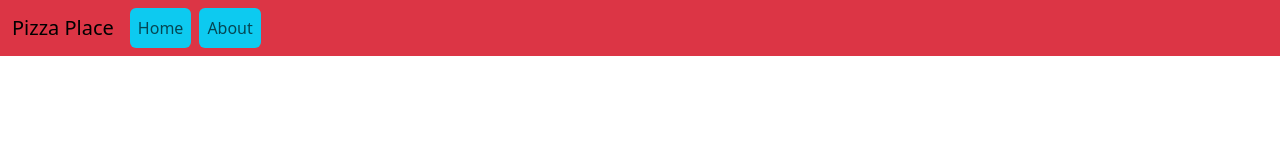
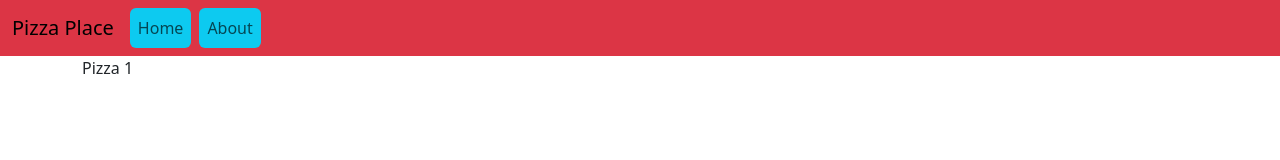
Before and after one commit to danielphilip12/pizza-place, a Vue app: page /pizza/1 in a window 1280 px wide. Shown: the top 160 px of the page. Built offline with nearby package versions, Linux system fonts and the light colour scheme.

Commit message:
Add routing to pizza info page

```diff
--- a/src/components/Pizza.vue
+++ b/src/components/Pizza.vue
@@ -1,24 +1,24 @@
 <script setup>
-
+import { RouterLink } from "vue-router";
 const props = defineProps({
   pizza: {
     required: true,
-        type: Object
-    }
-})
+    type: Object,
+  },
+});
 </script>
 
 <template>
   <div class="col">
+    <RouterLink :to="{ name: 'pizzaId', params: { id: pizza.id } }">
       <div class="card h-100">
         <img :src="pizza.image" class="card-img h-100" alt="..." />
         <div class="card-img-overlay">
           <h5 class="card-title text-info">{{ pizza.name }} Pizza</h5>
-        <p class="card-text text-success">
-          ${{ pizza.price }}
-        </p>
+          <p class="card-text text-success">${{ pizza.price }}</p>
         </div>
       </div>
+    </RouterLink>
   </div>
 </template>
 
--- /dev/null
+++ b/src/components/PizzaInfo.vue
@@ -0,0 +1,18 @@
+<template>
+    <div>
+        Pizza {{ id }}
+    </div>
+</template>
+
+<script setup>
+const props = defineProps({
+    id: {
+        required: true,
+        type: Number
+    }
+})
+</script>
+
+<style lang="scss" scoped>
+
+</style>
--- a/src/router/index.js
+++ b/src/router/index.js
@@ -1,5 +1,6 @@
 import { createRouter, createWebHistory } from 'vue-router'
 import PizzaHomePage from '../views/PizzaHomePage.vue'
+import PizzaInfoView from '../views/PizzaInfoView.vue'
 
 const router = createRouter({
   history: createWebHistory(import.meta.env.BASE_URL),
@@ -16,6 +17,11 @@ const router = createRouter({
       // this generates a separate chunk (About.[hash].js) for this route
       // which is lazy-loaded when the route is visited.
       component: () => import('../views/AboutView.vue')
+    },
+    {
+      path: '/pizza/:id',
+      name: 'pizzaId',
+      component: PizzaInfoView
     }
   ]
 })
--- /dev/null
+++ b/src/views/PizzaInfoView.vue
@@ -0,0 +1,15 @@
+<script setup>
+import PizzaInfo from '../components/PizzaInfo.vue';
+</script>
+
+<template>
+    <div>
+        <PizzaInfo :id="$route.params.id"/>
+    </div>
+</template>
+
+
+
+<style lang="css" scoped>
+
+</style>
```
Lines whose indentation alone changed are shown as unchanged.
